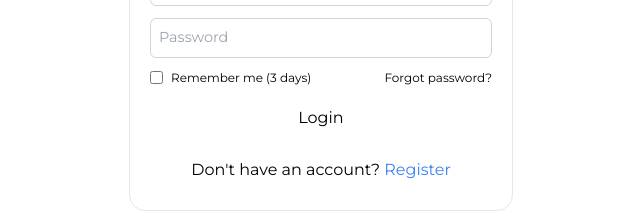
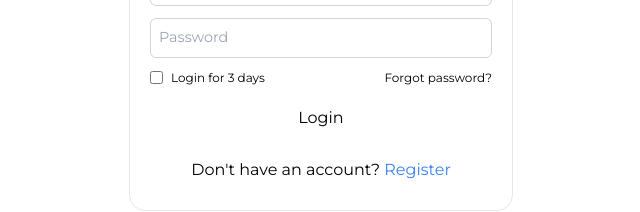
Before and after one commit to mamebb2023/blackbronze, a Next.js app: page /auth/login in a window 1280 px wide. Shown: the part 360-572 px from the top of the page, without its empty margins (319-959 px from the left). Built offline with nearby package versions, Linux system fonts and the light colour scheme.

Commit message:
Finished the login system (for now)

```diff
--- a/app/api/auth/login/route.ts
+++ b/app/api/auth/login/route.ts
@@ -37,7 +37,7 @@ export async function POST(req: Request) {
     const token = jwt.sign(
       { id: user._id, email: user.email },
       process.env.JWT_SECRET!,
-      { expiresIn: rememberMe ? "3d" : "1d" }
+      { expiresIn: rememberMe ? "3d" : "5h" }
     );
 
     return NextResponse.json({ token }, { status: 200 });
--- a/app/auth/login/page.tsx
+++ b/app/auth/login/page.tsx
@@ -57,7 +57,7 @@ export default function Login() {
                 onChange={(e) => setRememberMe(e.target.checked)}
               />
               <label htmlFor="rememberMe" className="ml-2">
-                Remember me (3 days)
+                Login for 3 days
               </label>
             </div>
             <Link href="#" className="">
```
